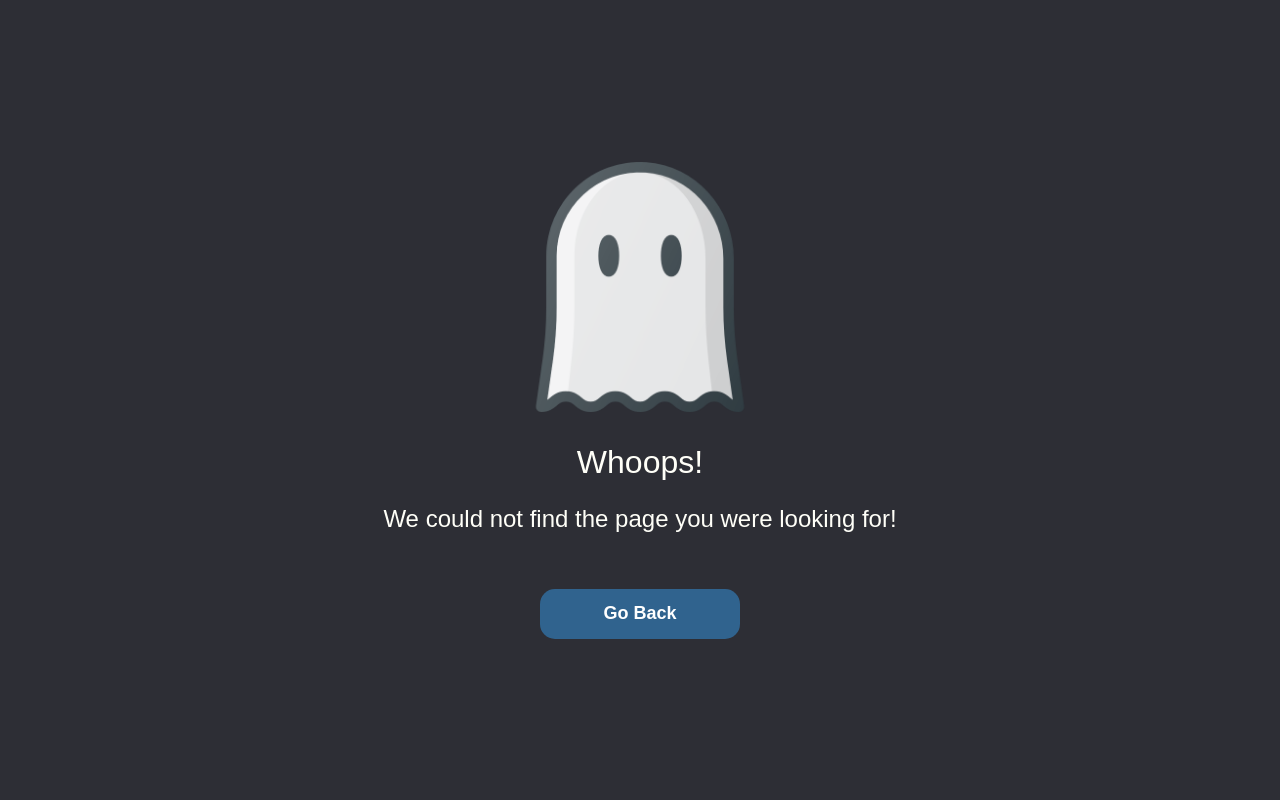
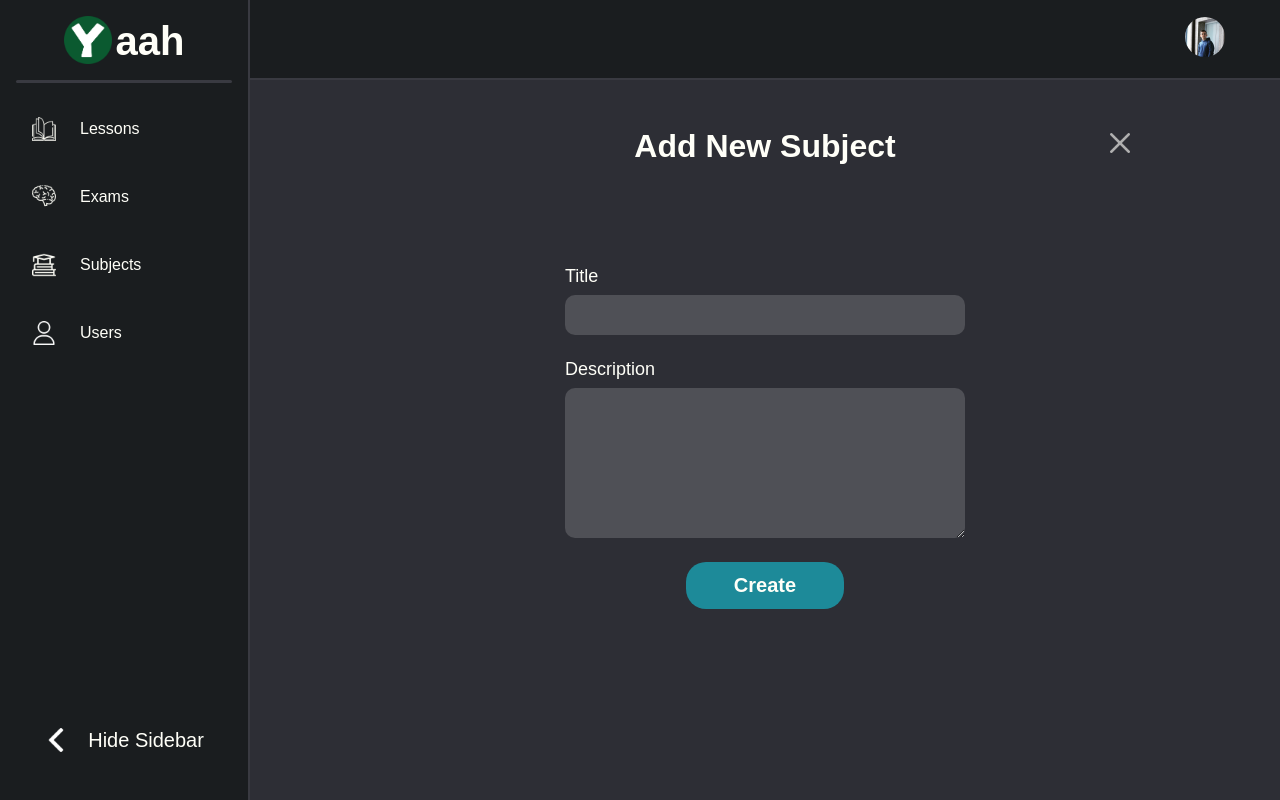
Before and after one commit to DenysJSE/yaah_admin, a React (Vite) app: page /add-new-subject in a window 1280 px wide. Built offline with nearby package versions, Linux system fonts and the light colour scheme; sample sign-in values are in the browser's storage.

Commit message:
Create Subject page and AddNewSubject page, functionality for add new subject, create service for subjects endpoints

```diff
--- a/src/App.tsx
+++ b/src/App.tsx
@@ -14,6 +14,7 @@ import userStore from './store/user/userStore.tsx';
 import AuthPage from './pages/auth/AuthPage.tsx';
 import PrivateRoute from './components/PrivateRoute.tsx';
 import EditProfileCard from './pages/profile/components/edit-profile-card/EditProfileCard.tsx';
+import AddNewSubject from './pages/subjects/components/add-new-product/AddNewSubject.tsx';
 
 export const Context = createContext({
   store: userStore
@@ -36,6 +37,7 @@ function App() {
                 <Route path={'/lessons'} element={<Lessons />} />
                 <Route path={'/exams'} element={<Exams />} />
                 <Route path={'/subjects'} element={<Subjects />} />
+                <Route path={'/add-new-subject'} element={<AddNewSubject />} />
                 <Route path={'/users'} element={<Users />} />
                 <Route path={'/profile'} element={<Profile />} />
                 <Route path={'/edit-profile/:id'} element={<EditProfileCard />} />
--- a/src/assets/Global.css
+++ b/src/assets/Global.css
@@ -90,6 +90,11 @@ html {
   --button-modal-logout-hover: #6d6d73;
   --modal-text-color: #ffffff8f;
   --modal-hr-color: #ffffff8f;
+
+  --add-new-subject-button: #1D8A99;
+  --add-new-subject-button-hover: #349aa8;
+  --subject-card-more-info: #627fff;
+  --subject-card-more-info-hover: #7b91ff;
 }
 
 /* App styling */
--- a/src/pages/subjects/Subjects.css
+++ b/src/pages/subjects/Subjects.css
@@ -0,0 +1,32 @@
+.subject-page {
+  width: 100%;
+  padding: 0 50px;
+}
+
+.subject-page-header {
+  display: flex;
+  align-items: center;
+  justify-content: space-between;
+}
+
+.subject-page-header-button {
+  padding: 12px 32px;
+  border: none;
+  border-radius: 50px;
+  font-size: 16px;
+  font-weight: 600;
+  background-color: var(--add-new-subject-button);
+  color: var(--app-text-color);
+  cursor: pointer;
+}
+
+.subject-page-header-button:hover {
+  background-color: var(--add-new-subject-button-hover);
+}
+
+.subject-page-subjects-list {
+  margin-top: 24px;
+  display: flex;
+  flex-direction: column;
+  gap: 12px;
+}
--- a/src/pages/subjects/Subjects.tsx
+++ b/src/pages/subjects/Subjects.tsx
@@ -1,9 +1,43 @@
-import './Subjects.css'
+import './Subjects.css';
+import { useEffect, useState } from 'react';
+import SubjectService from '../../services/SubjectService.tsx';
+import SubjectCard from './components/card/SubjectCard.tsx';
+import { Link } from 'react-router-dom';
+
+export interface ISubject {
+  title: string;
+  description: string;
+  lessonNumber: number;
+  examsNumber: number;
+  courseDuration: number;
+}
 
 function Subjects() {
+  const [subjects, setSubjects] = useState<ISubject[] | null>(null);
+
+  useEffect(() => {
+    const getSubjects = async () => {
+      const response = await SubjectService.getAllSubjects();
+      setSubjects(response.data);
+    };
+    getSubjects();
+  }, []);
+
   return (
-    <div>Subjects</div>
+    <div className='subject-page'>
+      <div className='subject-page-header'>
+        <h1 className='subject-page-header-title'>Subjects List</h1>
+        <Link to={'/add-new-subject'}>
+          <button className='subject-page-header-button'>Add new subject</button>
+        </Link>
+      </div>
+      <div className='subject-page-subjects-list'>
+        {subjects?.map(subject => (
+          <SubjectCard subject={subject} key={subject.title} />
+        ))}
+      </div>
+    </div>
   );
 }
 
-export default Subjects
+export default Subjects;
--- /dev/null
+++ b/src/pages/subjects/components/add-new-product/AddNewSubject.css
@@ -0,0 +1,77 @@
+.add-new-subject-page {
+  padding: 0 50px;
+  width: 100%;
+}
+
+.add-new-subject-page-header {
+  display: flex;
+  align-items: center;
+  position: relative;
+}
+
+.add-new-subject-page-header-title {
+  margin: auto;
+}
+
+.add-new-subject-page-header-close-button {
+  width: 20px;
+  position: absolute;
+  right: 100px;
+  top: 5px;
+}
+
+.add-new-subject-page-content {
+  display: flex;
+  flex-direction: column;
+  align-items: center;
+  justify-content: center;
+  gap: 24px;
+  min-height: 100%;
+}
+
+.add-new-subject-page-input-label {
+  font-size: 18px;
+}
+
+.add-new-subject-page-input {
+  display: flex;
+  flex-direction: column;
+  gap: 8px;
+}
+
+.add-new-subject-page-input-field {
+  height: 40px;
+  width: 400px;
+  border-radius: 10px;
+  border: none;
+  padding: 0 20px;
+  color: var(--app-text-color);
+  font-size: 16px;
+  background-color: var(--card-border-color);
+  outline: none;
+}
+
+.add-new-subject-page-input-field:focus {
+  padding: 0 18px;
+  border: 2px solid var(--exam-card-option-active);
+}
+
+.add-new-subject-page-input-field.textarea {
+  min-height: 150px;
+  padding: 20px;
+  resize: vertical;
+}
+
+.add-new-subject-page-input-field.textarea:focus {
+  padding: 18px;
+}
+
+.add-new-subject-page-button-create {
+  padding: 12px 48px;
+  border: none;
+  border-radius: 20px;
+  font-size: 20px;
+  font-weight: 600;
+  color: var(--app-text-color);
+  background-color: var(--add-new-subject-button);
+}
--- /dev/null
+++ b/src/pages/subjects/components/add-new-product/AddNewSubject.tsx
@@ -0,0 +1,51 @@
+import './AddNewSubject.css'
+import SubjectService from '../../../../services/SubjectService.tsx';
+import Close from '../../../../assets/images/close.png'
+import { useState } from 'react';
+import { Link } from 'react-router-dom';
+
+function AddNewSubject() {
+  const [title, setTitle] = useState('');
+  const [description, setDescription] = useState('');
+
+  const createNewSubject = async () => {
+    await SubjectService.createNewSubject({title, description})
+  }
+
+  const handleCreateSubject = () => {
+    createNewSubject()
+  }
+
+  return (
+    <div className='add-new-subject-page'>
+      <div className='add-new-subject-page-header'>
+        <h1 className='add-new-subject-page-header-title'>Add New Subject</h1>
+        <Link to={'/subjects'} className='link'>
+          <img src={Close} alt='close-button-icon' className='add-new-subject-page-header-close-button' />
+        </Link>
+      </div>
+      <div className='add-new-subject-page-content'>
+        <div className='add-new-subject-page-input'>
+          <label htmlFor='add-new-subject-title' className='add-new-subject-page-input-label'>Title</label>
+          <input
+            id='add-new-subject-title'
+            type='text'
+            onChange={(e) => setTitle(e.target.value)}
+            className='add-new-subject-page-input-field'
+          />
+        </div>
+        <div className='add-new-subject-page-input'>
+          <label htmlFor='add-new-subject-description' className='add-new-subject-page-input-label'>Description</label>
+          <textarea
+            id='add-new-subject-description'
+            onChange={(e) => setDescription(e.target.value)}
+            className='add-new-subject-page-input-field textarea'
+          />
+        </div>
+        <button onClick={handleCreateSubject} className='add-new-subject-page-button-create'>Create</button>
+      </div>
+    </div>
+  );
+}
+
+export default AddNewSubject
--- /dev/null
+++ b/src/pages/subjects/components/card/SubjectCard.css
@@ -0,0 +1,37 @@
+.subject-card {
+  background-color: var(--card-background-color);
+  border: 2px solid var(--card-border-color);
+  border-radius: 20px;
+  padding: 24px 32px;
+  min-width: 300px;
+  flex-grow: 1;
+  position: relative;
+}
+
+.subject-card-content {
+  display: flex;
+  justify-content: space-between;
+  align-items: center;
+}
+
+.subject-card-info {
+  display: flex;
+  flex-direction: column;
+  gap: 8px;
+  width: 80%;
+}
+
+.subject-card-button-more-info {
+  padding: 8px 32px;
+  border: none;
+  border-radius: 15px;
+  font-size: 16px;
+  font-weight: 600;
+  color: var(--app-text-color);
+  background-color: var(--subject-card-more-info);
+  cursor: pointer;
+}
+
+.subject-card-button-more-info:hover {
+  background-color: var(--subject-card-more-info-hover);
+}
--- /dev/null
+++ b/src/pages/subjects/components/card/SubjectCard.tsx
@@ -0,0 +1,25 @@
+import './SubjectCard.css'
+import { ISubject } from '../../Subjects.tsx';
+
+interface ISubjectCard {
+  subject: ISubject
+}
+
+function SubjectCard({subject}: ISubjectCard) {
+  return (
+    <div className='subject-card'>
+      <div className='subject-card-content'>
+        <div className='subject-card-info'>
+          <h3 className='subject-card-title'>{subject.title}</h3>
+          <p className='subject-card-description'>{subject.description}</p>
+        </div>
+        <div className='subject-card-buttons'>
+          <button className='subject-card-button-more-info'>More info</button>
+        </div>
+      </div>
+
+    </div>
+  );
+}
+
+export default SubjectCard
--- /dev/null
+++ b/src/services/SubjectService.tsx
@@ -0,0 +1,28 @@
+import api from '../http/index.ts'
+
+interface ISubject {
+  title: string
+  description: string
+}
+
+export default class SubjectService {
+  static async createNewSubject({title, description}: ISubject) {
+    return api.post('subjects', {title, description})
+  }
+
+  static async getAllSubjects() {
+    return api.get('subjects')
+  }
+
+  static async getSubjectById(id: number) {
+    return api.get(`subjects/${id}`)
+  }
+
+  static async updateSubjectData(id: number, {title, description}: ISubject) {
+    return api.put(`subjects/${id}`, {title, description})
+  }
+
+  static async deleteSubject(id: number) {
+    return api.delete(`subjects/${id}`)
+  }
+}
```
Also changed, not shown: src/pages/users/components/dialogs/EditDialog.tsx (deleted, +0 -18 lines).
